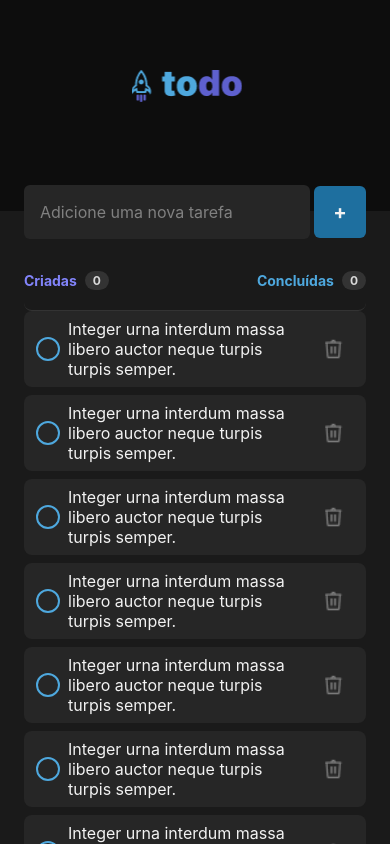
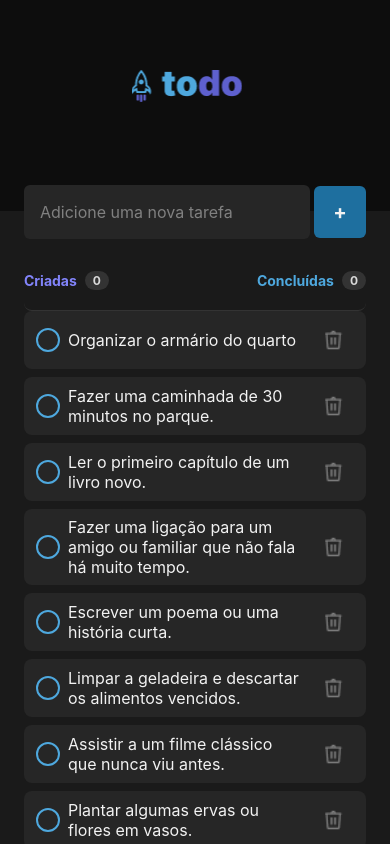
Before and after one commit to RenanFachin/RS_RN_ToDoApp, a React Native app: screen / in a window 390 px wide. Built offline with nearby package versions, Linux system fonts and the light colour scheme.

Commit message:
Cria lista fictícia de tarefas para teste e faz o repasse de informações para o componente de taskItem

```diff
--- a/src/components/TaskItem/index.tsx
+++ b/src/components/TaskItem/index.tsx
@@ -5,8 +5,11 @@ import trashIconImage from '../../assets/trash.png'
 import checkIconItemImage from '../../assets/checkItemIcon.png'
 import { useState } from "react"
 
+interface TaskItemProps {
+  taskText: string
+}
 
-export function TaskItem() {
+export function TaskItem({ taskText }: TaskItemProps) {
   const [taskCompleted, setTaskCompleted] = useState(false)
 
   function Toggle() {
@@ -14,7 +17,7 @@ export function TaskItem() {
     console.log('Clicou no botão de toggle da task')
   }
 
-  function removeTask(){
+  function removeTask() {
     console.log('Clicou no botão de remover')
   }
 
@@ -33,7 +36,7 @@ export function TaskItem() {
         </TouchableOpacity>
 
         <Text style={[styles.taskText, taskCompleted && styles.completedTextTask]}>
-          Integer urna interdum massa libero auctor neque turpis turpis semper.
+          {taskText}
         </Text>
 
         <TouchableOpacity onPress={removeTask}>
--- a/src/components/Tasks/index.tsx
+++ b/src/components/Tasks/index.tsx
@@ -6,15 +6,17 @@ import { useState } from "react";
 import { TaskItem } from "../TaskItem";
 
 export function Tasks() {
-  const [items, setItems] = useState(['teste', 'teste2', 'teste3', 'teste4', 'teste', 'teste2', 'teste3', 'teste4', 'teste', 'teste2', 'teste3', 'teste4'])
+  const [items, setItems] = useState(['Organizar o armário do quarto', 'Fazer uma caminhada de 30 minutos no parque.', 'Ler o primeiro capítulo de um livro novo.', 'Fazer uma ligação para um amigo ou familiar que não fala há muito tempo.', 'Escrever um poema ou uma história curta.', 'Limpar a geladeira e descartar os alimentos vencidos.', 'Assistir a um filme clássico que nunca viu antes.', 'Plantar algumas ervas ou flores em vasos.', 'Aprender uma nova receita e cozinhar um prato especial.', 'Fazer uma sessão de meditação ou yoga por 15 minutos.', 'Doar roupas e itens que não são mais usados para uma instituição de caridade.', 'Comprar ingredientes para um jantar.'])
   // const [items, setItems] = useState([])
 
   return (
     <View style={styles.container}>
       <FlatList
         data={items}
+        keyExtractor={items => items}
+
         renderItem={({ item }) => (
-          <TaskItem />
+          <TaskItem taskText={item} key={item}/>
         )}
 
         ListEmptyComponent={() => (
```
